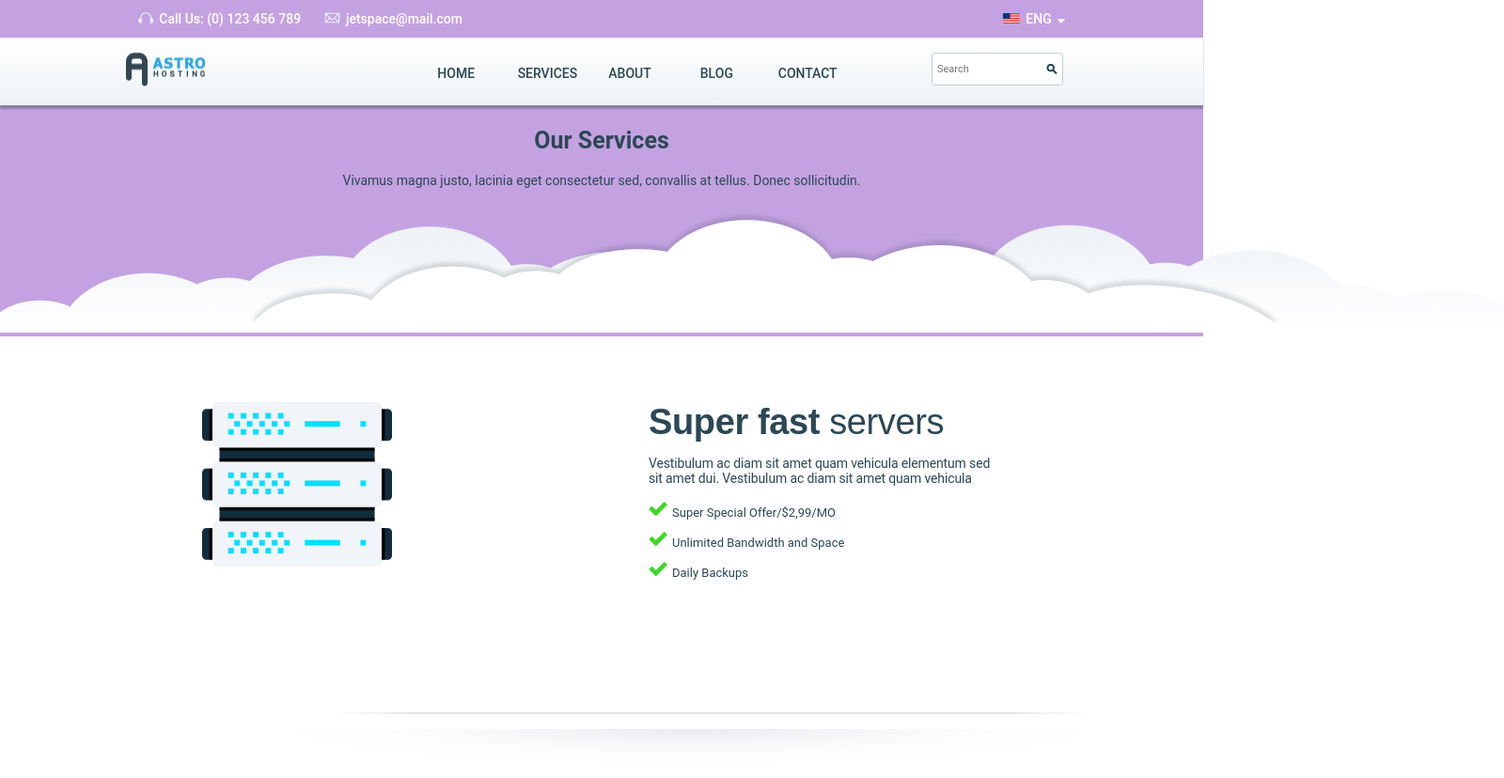
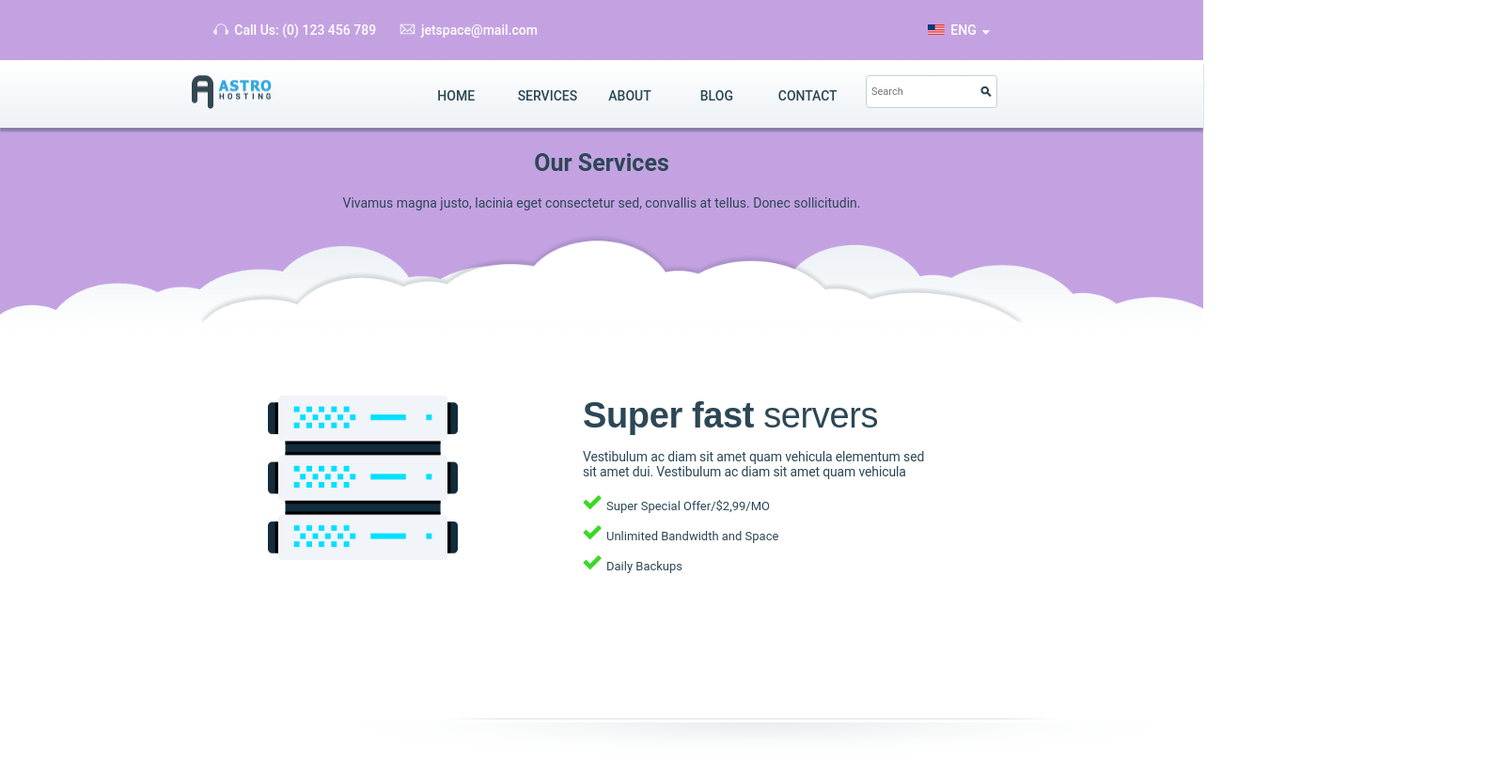
Before and after one commit to Andryteck/MarkUp-project, a plain HTML site: page index.html in a window 1280 px wide. Shown: the top 828 px of the page at 94% size, 1600 px wide, since content can reach past the window. Drawn offline with Linux system fonts and the light colour scheme.

Commit message:
fix: domain table

```diff
--- a/index.html
+++ b/index.html
@@ -13,6 +13,7 @@
 
 <header>
     <div class="wrapper-top">
+        <div>
             <div class="info-wrapper">
                 <img class="info-wrapper__headpphone" src="./assets/images/Headpphone_Icon.png" alt="Headpphone"
                      title="Headpphone-icon">
@@ -25,6 +26,7 @@
                 <img src="./assets/images/Flag.png" alt="Flag" title="Flag-icon">
                 <span>ENG</span>
                 <img src="./assets/images/Arrow.png" alt="Arrow" title="Arrow-icon">
+            </div>
         </div>
     </div>
     <div class="nav">
@@ -70,7 +72,6 @@
             </div>
         </div>
         <div class="separator">
-            <div class="shape"></div>
         </div>
         <div>
             <div class="advertise-info middle">
@@ -103,7 +104,6 @@
             </div>
         </div>
         <div class="separator">`
-            <div class="shape"></div>
         </div>
         <div>
             <div class="advertise-image">
@@ -126,7 +126,6 @@
     <div class="wrapper">
         <h3>Why we are best?</h3>
         <div class="separator">`
-            <div class="shape"></div>
         </div>
         <div class="advantages-elements">
             <div class="one-advantage">
@@ -202,7 +201,6 @@
 </section>
 <section class="custom-plans">
     <div class="separator">
-        <div class="shape"></div>
     </div>
     <div class="wrapper">
         <h3>Feel free to contact us for custom plans</h3>
--- a/styles.scss
+++ b/styles.scss
@@ -42,15 +42,17 @@ h3 {
 
 .wrapper-top {
   padding: 12px 47px;
-  width: 1080px;
   margin: 0 auto;
-  display: flex;
-  justify-content: space-between;
+max-width: 940px;
   color: #ffffff;
   font-family: 'Roboto', sans-serif;
   font-size: 14px;
   font-weight: 500;
 
+  > div {
+    display: flex;
+    justify-content: space-between;
+    padding: 12px 10px;
     & .info-wrapper span {
       margin-left: 0.2em;
     }
@@ -63,9 +65,9 @@ h3 {
       margin-left: 0.2em;
     }
   }
+}
 
 .wrapper {
-  width: 1080px;
   margin: auto;
 }
 
@@ -89,24 +91,19 @@ h3 {
   width: 1081px;
   height: 67px;
   margin: 0 auto;
-  background-image: url("./assets/images/Shadow.png");
+  background-image: url("./assets/images/Separator.png");
   background-repeat: no-repeat;
 
-  .shape {
-    width: 800px;
-    height: 2px;
-    background-color: #ffffff;
-    background-image: linear-gradient(to right, #ffffff 0%, #76828a 10%, #76828a 90%, #ffffff 100%);
-    opacity: 0.2;
-    margin: 0 auto;
-  }
 }
 
 .clouds {
   width: 100%;
-
+  display: flex;
+  align-items: flex-end;
   img {
     object-fit: cover;
+    width: 100%;
+    margin-bottom: -1px;
   }
 }
 
@@ -121,7 +118,7 @@ h3 {
   padding: 16px 49px 20px 34px;
   display: flex;
   justify-content: space-between;
-
+max-width: 940px;
 
   & nav {
     margin-top: 9px;
@@ -238,10 +235,9 @@ h3 {
 
 .advertise {
   padding: 40px 0 50px 0;
-
   & .wrapper {
     padding: 0px 115px;
-
+    max-width: 940px;
     > div:nth-child(1), > div:nth-child(3), > div:last-child {
       display: flex;
       justify-content: space-between;
```
Also changed, not shown: assets/images/Separator.png (added), styles.css, 1 other file. Lines whose indentation alone changed are shown as unchanged.
